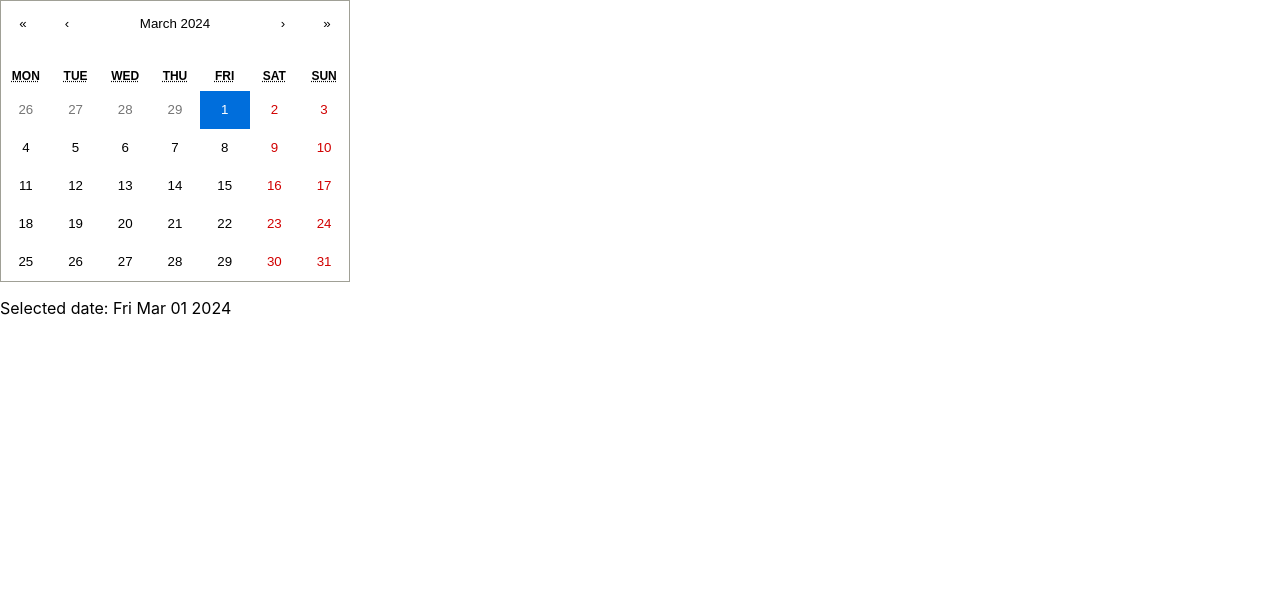
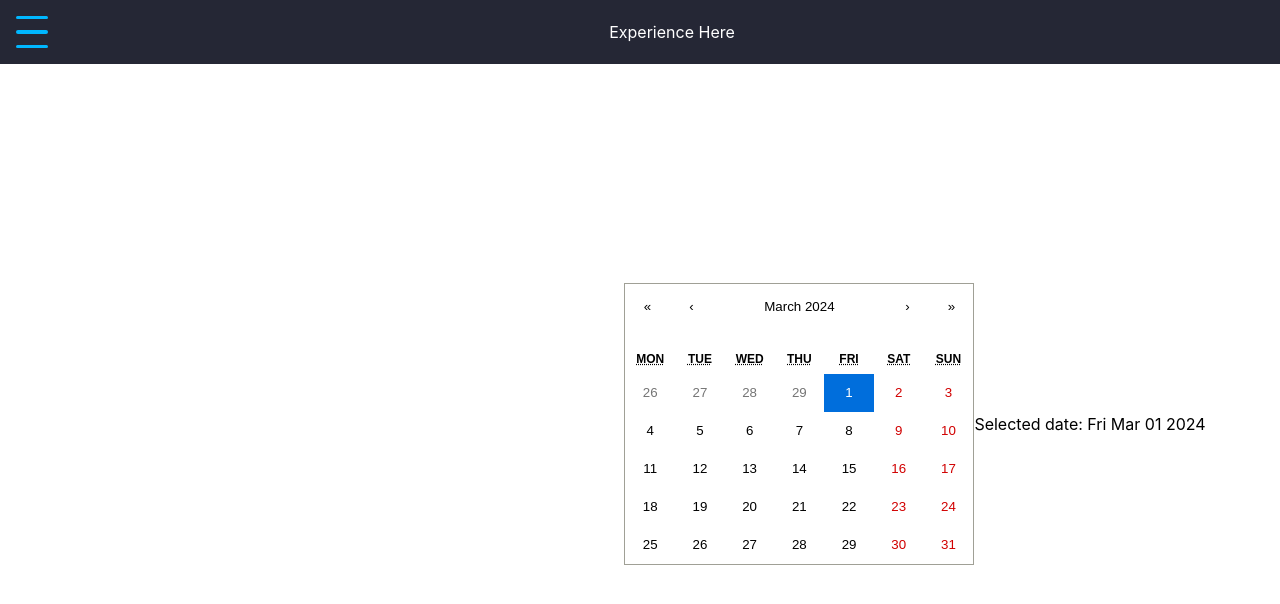
Before and after one commit to bsimonson1/Schedule-Sorcerers, a React (Create React App) app in the folder schedulesorcerers/: page /home in a window 1280 px wide. Shown: the top 604 px of the page. Built offline with nearby package versions, Linux system fonts and the light colour scheme.

Commit message:
Added sidebar and rearragned files

```diff
--- /dev/null
+++ b/schedulesorcerers/src/Components/navbar.css
@@ -0,0 +1,98 @@
+* {
+    margin: 0;
+    box-sizing: border-box;
+}
+
+/* ---------------- Navbar and burger menu ------------------ */
+nav {
+    width: 100%;
+    height: 4em;
+    background-color: rgb(37, 39, 53);
+    display: flex;
+    justify-content: flex-start;
+    padding: 1em;
+}
+
+.burger-menu {
+    height: 100%;
+    width: 4em;
+    display: flex;
+    flex-direction: column;
+    align-items: flex-start;
+    justify-content: space-between;
+    cursor: pointer;
+}
+
+.burger-bar {
+    width: 2em;
+    height: 0.2em;
+    background-color: rgb(0, 183, 255);
+    border-radius: 0.5em;
+}
+
+.menu {
+    display:flex;
+    flex-direction: column;
+    width: 20%;
+    height: calc(100vh - 4em); /* Adjust height to account for the top bar */
+    background-color: rgb(154, 181, 240);
+    position: absolute;
+    top: 4em; /* Set top position to match the height of the top bar */
+    padding: 1em; /* Add padding for the content */
+}
+
+/* ------------- sliding menu ------------------ */
+.hidden {
+    display: none;
+}
+
+.visible {
+    display: inherit;
+}
+
+/* ----- animations--------- */
+/* clicked */
+.burger-bar.clicked:nth-child(1) {
+    transform: translate(0em, 0.8em) rotate(45deg);
+    transition: ease-out 0.5s;
+}
+
+.burger-bar.clicked:nth-child(2) {
+    transform: scale(0);
+    transition: ease-out 0.5s;
+}
+
+.burger-bar.clicked:nth-child(3) {
+    transform: translate(0em, -1em) rotate(-45deg);
+    transition: ease-out 0.5s;
+}
+
+/* unclicked */
+.burger-bar.unclicked {
+    transform: rotate(0) translate(0);
+    transition: cubic-bezier(0.175, 0.885, 0.32, 1.275) 0.5s;
+}
+
+.experienceBar
+{
+    color:white;
+    margin:auto;
+}
+
+.add-calendar-btn {
+    display: block;
+    width: 80%;
+    padding: 10px;
+    margin: 20px auto;
+    background-color: #c04e0d;
+    color: white;
+    border: none;
+    border-radius: 5px;
+    cursor: pointer;
+    transition: background-color 0.3s;
+    margin-bottom: 1em;
+}
+
+.add-calendar-btn:hover {
+    background-color: #c61414;
+}
--- /dev/null
+++ b/schedulesorcerers/src/Components/navbar.js
@@ -0,0 +1,51 @@
+import React, {useState} from "react";
+import './navbar.css';
+
+const Navbar = () => {
+
+    // to change burger classes
+    const [burger_class, setBurgerClass] = useState("burger-bar unclicked");
+    const [menu_class, setMenuClass] = useState("menu hidden");
+    const [isMenuClicked, setIsMenuClicked] = useState(false);
+
+    // toggle burger menu change
+    const updateMenu = () => {
+        if(!isMenuClicked) {
+            setBurgerClass("burger-bar clicked");
+            setMenuClass("menu visible");
+        }
+        else {
+            setBurgerClass("burger-bar unclicked");
+            setMenuClass("menu hidden");
+        }
+        setIsMenuClicked(!isMenuClicked);
+    };
+
+    return(
+        <div> {/* Removed the height style */}
+            <nav>
+                <div className="burger-menu" onClick={updateMenu}>
+                    <div className={burger_class}></div>
+                    <div className={burger_class}></div>
+                    <div className={burger_class}></div>
+                </div>
+                <div className="experienceBar">
+                    Experience Here
+                    {/*put the actual bar here*/}
+                    </div>
+            </nav>
+
+            <div className={menu_class}>
+            <div className="sidebar-top-section">
+                    <div className="username-settings">
+                        <div className="username">Username</div>
+                        <div className ="cogWheel"></div>
+                    </div>
+                </div>
+                <button className="add-calendar-btn">Add Calendar</button>
+            </div>
+        </div>
+    );
+};
+
+export default Navbar;
--- a/schedulesorcerers/src/home/HomePage.css
+++ b/schedulesorcerers/src/home/HomePage.css
@@ -0,0 +1,9 @@
+.main-content {
+    flex-grow: 1;
+    display: flex;
+    justify-content: center;
+    align-items: center;
+    height: calc(100vh - 5em); /* Adjust height to fill the screen minus the navbar height */
+    box-sizing: border-box;
+    margin-left: 550px;
+}
--- a/schedulesorcerers/src/home/HomePage.js
+++ b/schedulesorcerers/src/home/HomePage.js
@@ -1,19 +1,28 @@
 import React, { useState } from 'react';
 import Calendar from 'react-calendar';
+import Navbar from '../Components/navbar'; // Adjust the import path if necessary
 import './HomePage.css';
 import 'react-calendar/dist/Calendar.css';
 
 const HomePage = () => {
     const [date, setDate] = useState(new Date());
+    const [isNavbarOpen, setIsNavbarOpen] = useState(false);
 
     const onChange = (newDate) => {
         setDate(newDate);
     };
 
+    const toggleNavbar = () => {
+        setIsNavbarOpen(!isNavbarOpen);
+    };
+
     return (
-        <div>
-            <Calendar onChange={onChange} value={date} />
-            <p>Selected date: {date.toDateString()}</p>
+        <div className="container">
+            <Navbar isOpen={isNavbarOpen} toggleNavbar={toggleNavbar} />
+            <div className="main-content">
+                <Calendar onChange={onChange} value={date} />
+                <p>Selected date: {date.toDateString()}</p>
+            </div>
         </div>
     );
 };
```
